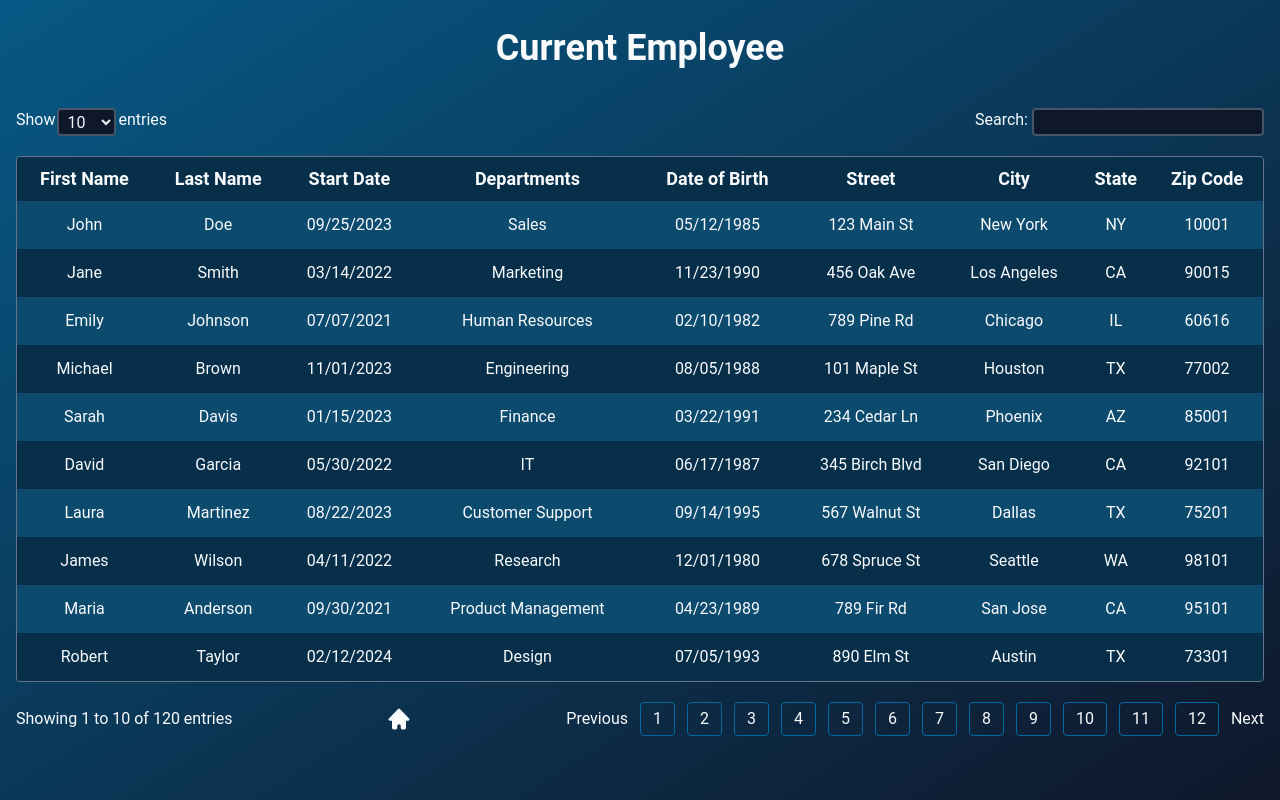
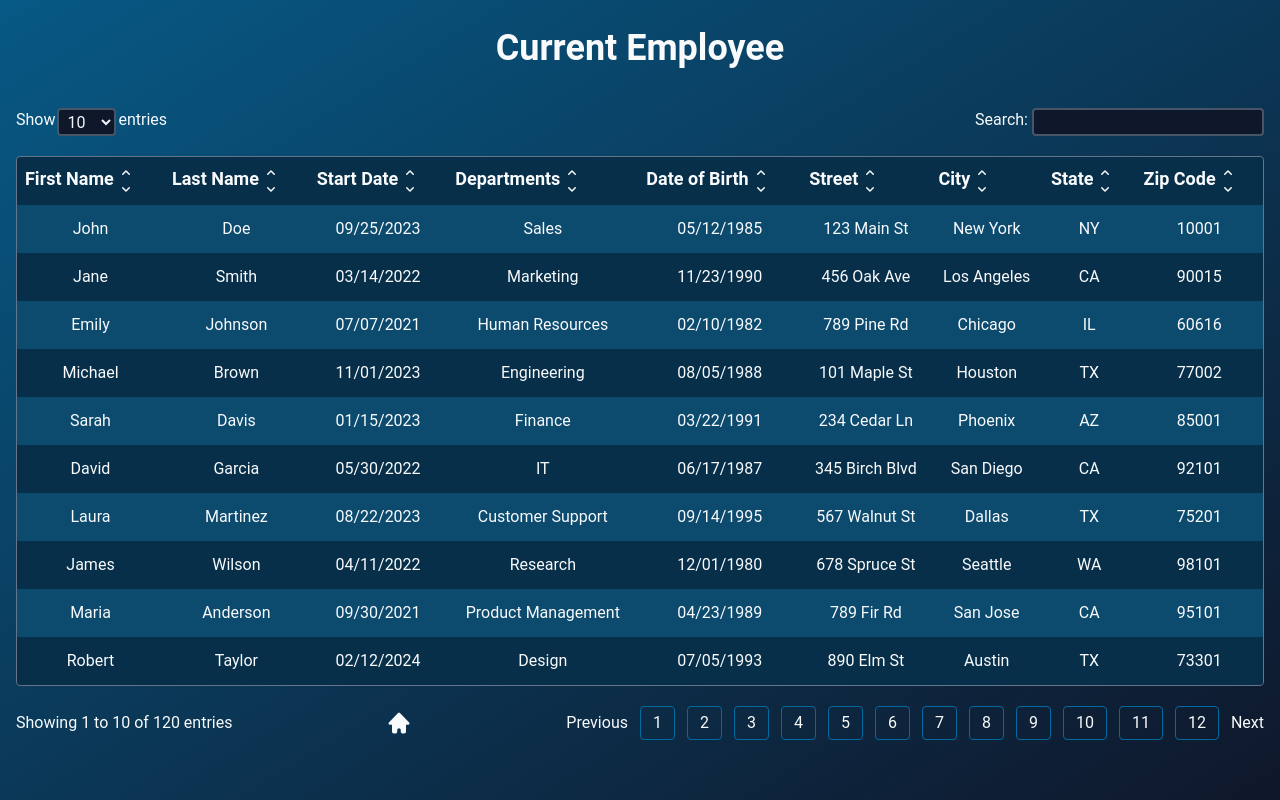
Before and after one commit to Bipce/p14_RHnet, a React (Vite) app: page /employee-list in a window 1280 px wide. Built offline with nearby package versions, Linux system fonts and the light colour scheme.

Commit message:
Add icons to headers

```diff
--- a/src/components/EmployeeListPage/Table.tsx
+++ b/src/components/EmployeeListPage/Table.tsx
@@ -1,4 +1,5 @@
 import React, { JSX, useState } from "react";
+import { ChevronDownIcon, ChevronUpIcon } from "@heroicons/react/16/solid";
 import { IData } from "../../models/form/IData.ts";
 
 interface IProps {
@@ -6,6 +7,7 @@ interface IProps {
 }
 
 const Table: React.FC<IProps> = ({ list }): JSX.Element => {
+  const [isKeyClicked, setIsKeyClicked] = useState<keyof IData>();
   const [isOrdered, setIsOrdered] = useState<{ [key in keyof IData]: boolean }>({
     firstName: false,
     lastName: false,
@@ -59,6 +61,14 @@ const Table: React.FC<IProps> = ({ list }): JSX.Element => {
     });
   };
 
+  const handleIconDownClass = (clickedKey: keyof IData): string | boolean => {
+    return isKeyClicked === clickedKey && !isOrdered[clickedKey] && "text-sky-500";
+  };
+
+  const handleIconClasses = (clickedKey: keyof IData): string | boolean => {
+    return isOrdered[clickedKey] && "text-sky-500";
+  };
+
   const columnHeaders: { [key in keyof IData]: string } = {
     firstName: "First Name",
     lastName: "Last Name",
@@ -82,17 +92,26 @@ const Table: React.FC<IProps> = ({ list }): JSX.Element => {
       <tr className="cursor-pointer bg-sky-950">
         {Object.keys(columnHeaders).map((x, i) =>
           <th key={x} scope="col" id={x}
-              className={`${i === 0 && "rounded-tl"} ${i === x.length + 1 && "rounded-tr"} border-none px-1 py-2`}
+              className={`${i === 0 && "rounded-tl"} ${i === x.length + 1 && "rounded-tr"} border-none p-2`}
               onClick={(event) => {
                 handleOrder(x as keyof IData, event.currentTarget.id, event);
-              }}
-          >{columnHeaders[x as keyof IData]}</th>)}
+                setIsKeyClicked(x as keyof IData);
+              }}>
+            <div className="flex gap-1">{columnHeaders[x as keyof IData]}
+              <div>
+                <ChevronUpIcon
+                  className={`size-4 ${handleIconClasses(x as keyof IData)}`} />
+                <ChevronDownIcon
+                  className={`size-4 ${handleIconDownClass(x as keyof IData)}`} />
+              </div>
+            </div>
+          </th>)}
       </tr>
       </thead>
       <tbody>
       {list.map((x, i) => {
           return (
-            <tr key={i} className={i % 2 ? "bg-sky-950" : "bg-sky-900"}>
+            <tr key={i} className={`${i % 2 ? "bg-sky-950" : "bg-sky-900"} hover:font-bold`}>
               <td
                 className={`truncate px-1 py-3 text-center ${i === list.length - 1 && "rounded-bl"}`}>{x.firstName}</td>
               <td className="truncate px-1 py-3 text-center">{x.lastName}</td>
```
